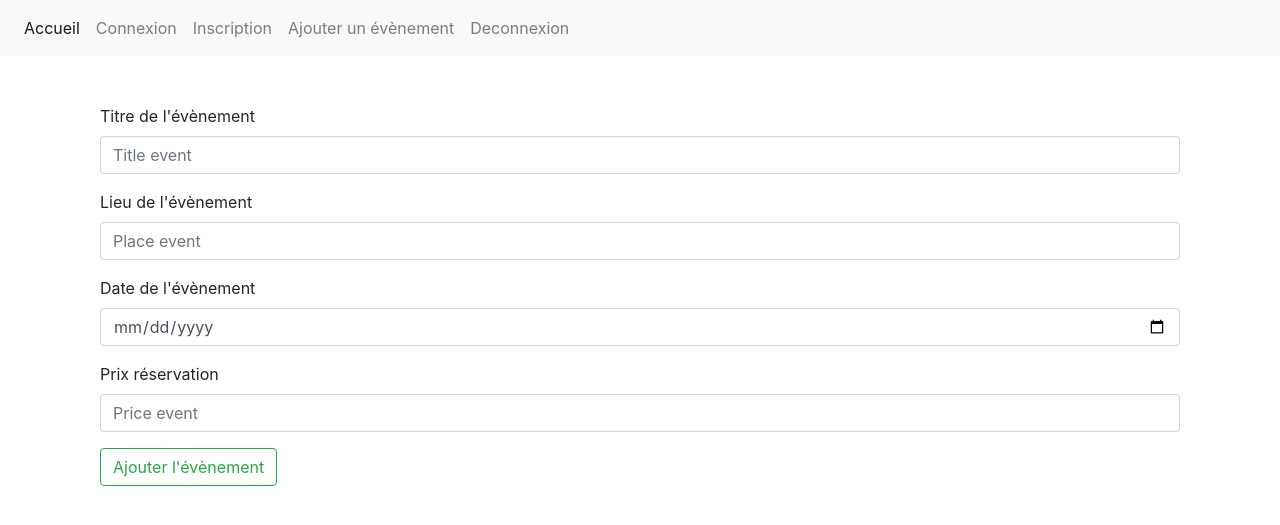
After one commit to dvdleo/DiLeo, a PHP site: page /add_event.php in a window 1280 px wide. The commit adds this page. Shown: the top 525 px of the page. Run offline with PHP 8.4, Linux system fonts and the light colour scheme; data that the repository does not hold is empty.

Commit message:
mardi final

```diff
--- /dev/null
+++ b/add_event.php
@@ -0,0 +1,27 @@
+<?php include('layouts/header.php'); ?>
+
+<div class="container">
+	<form method="POST" action="php/add_event.php">
+		<div class="form-group">
+			<label for="name_event">Titre de l'évènement</label>
+			<input type="text" name="title" required="required" class="form-control" placeholder="Title event">
+		</div>
+		<div class="form-group">
+			<label for="place_event">Lieu de l'évènement</label>
+			<input type="text" name="place" required="required" class="form-control" placeholder="Place event">
+		</div>
+		<div class="form-group">
+			<label for="date">Date de l'évènement</label>
+			<input type="date" name="date" required="required" class="form-control" placeholder="Date event">
+		</div>
+		<div class="form-group">
+			<label for="price">Prix réservation</label>
+			<input type="price" name="price" required="required" class="form-control" placeholder="Price event">
+		</div>
+		<div class="form-group">
+			<button type="button" class="btn btn-outline-success">Ajouter l'évènement</button>
+		</div>
+	</form>
+</div>
+
+<?php include('layouts/footer.php'); ?>
--- a/layouts/footer.php
+++ b/layouts/footer.php
@@ -1,7 +1,8 @@
- <footer>
-        // MON FOOTER
+ 	</main>
+ 	<footer>
     </footer>
-<?php include_once('layouts/javascript.php'); ?>
 
-<body>
+	<?php include_once('layouts/javascript.php'); ?>
+
 </body>
+</html>
--- a/layouts/head.php
+++ b/layouts/head.php
@@ -1,17 +1,10 @@
-<<<<<<< Updated upstream
-<link rel="stylesheet" href="https://stackpath.bootstrapcdn.com/bootstrap/4.1.3/css/bootstrap.min.css" integrity="sha384-MCw98/SFnGE8fJT3GXwEOngsV7Zt27NXFoaoApmYm81iuXoPkFOJwJ8ERdknLPMO" crossorigin="anonymous"
-=======
 <meta charset="UTF-8">
-<title><?php echo $title; ?></title>
-    <meta description="">
+<title><?php echo ($title ? $title : 'Titre'); ?></title>
+<meta description="">
+<meta name="viewport" content="width=device-width, initial-scale=1">
+<!--- CSS --->
+<link rel="stylesheet" href="https://stackpath.bootstrapcdn.com/bootstrap/4.1.3/css/bootstrap.min.css" integrity="sha384-MCw98/SFnGE8fJT3GXwEOngsV7Zt27NXFoaoApmYm81iuXoPkFOJwJ8ERdknLPMO" crossorigin="anonymous">
+<!--- JS --->
+<script src="https://code.jquery.com/jquery-3.3.1.slim.min.js" integrity="sha384-q8i/X+965DzO0rT7abK41JStQIAqVgRVzpbzo5smXKp4YfRvH+8abtTE1Pi6jizo" crossorigin="anonymous"></script>
 
-    <meta name="viewport" content="width=device-width, initial-scale=1">
-
-<!--- CSS --->
-    <link rel="stylesheet" href="https://stackpath.bootstrapcdn.com/bootstrap/4.1.3/css/bootstrap.min.css" integrity="sha384-MCw98/SFnGE8fJT3GXwEOngsV7Zt27NXFoaoApmYm81iuXoPkFOJwJ8ERdknLPMO" crossorigin="anonymous">
 <link rel="stylesheet" type="text/css" href="css/style.css">
-<!--- JS --->
-
-    <script src="https://code.jquery.com/jquery-3.3.1.slim.min.js" integrity="sha384-q8i/X+965DzO0rT7abK41JStQIAqVgRVzpbzo5smXKp4YfRvH+8abtTE1Pi6jizo" crossorigin="anonymous"></script>
-
->>>>>>> Stashed changes
--- a/layouts/header.php
+++ b/layouts/header.php
@@ -1,33 +1,40 @@
-
+<!DOCTYPE html>
+<html>
+<head>
+  <?php require_once('head.php'); ?>
+</head>
+<body>
+  <header>
     <nav class="navbar navbar-expand-lg navbar-light bg-light">
       <div class="collapse navbar-collapse" id="navbarNav">
         <ul class="navbar-nav">
           <li class="nav-item active">
-        <a class="nav-link" href="index.php">Accueil<span class="sr-only"></span></a>
+            <a class="nav-link" href="index.php">Accueil</a>
           </li>
+
+
           <li class="nav-item">
             <a class="nav-link" href="login.php">Connexion</a>
           </li>
           <li class="nav-item">
+            <a class="nav-link" href="register.php">Inscription</a>
+          </li>
+
+
+
+
+          <li class="nav-item">
+            <a class="nav-link" href="add_event.php">Ajouter un évènement</a>
+          </li>
+          <li class="nav-item">
             <a class="nav-link" href="php/logout.php">Deconnexion</a>
           </li>
-      <li class="nav-item">
-        <a class="nav-link disabled" href="register.php">Inscription</a>
-      </li>
+
+
+
+
         </ul>
       </div>
     </nav>
-
-
-<!DOCTYPE html>
-<html>
-<head>
-    <?php include('layouts/head.php'); ?>
-</head>
-    <body>
-<header>
-        // MON HEADER
   </header>
-    </body>
-</html>
->>>>>>> Stashed changes
+  <main class="container mt-5">
```
Also changed, not shown: db.php (deleted, +0 -20 lines), index.php (+6 -16 lines), login.php (+9 -6 lines), php/add_event.php (added, +42 -0 lines), php/db.php (+20 -0 lines), register.php (+7 -7 lines). Lines whose indentation alone changed are shown as unchanged.
